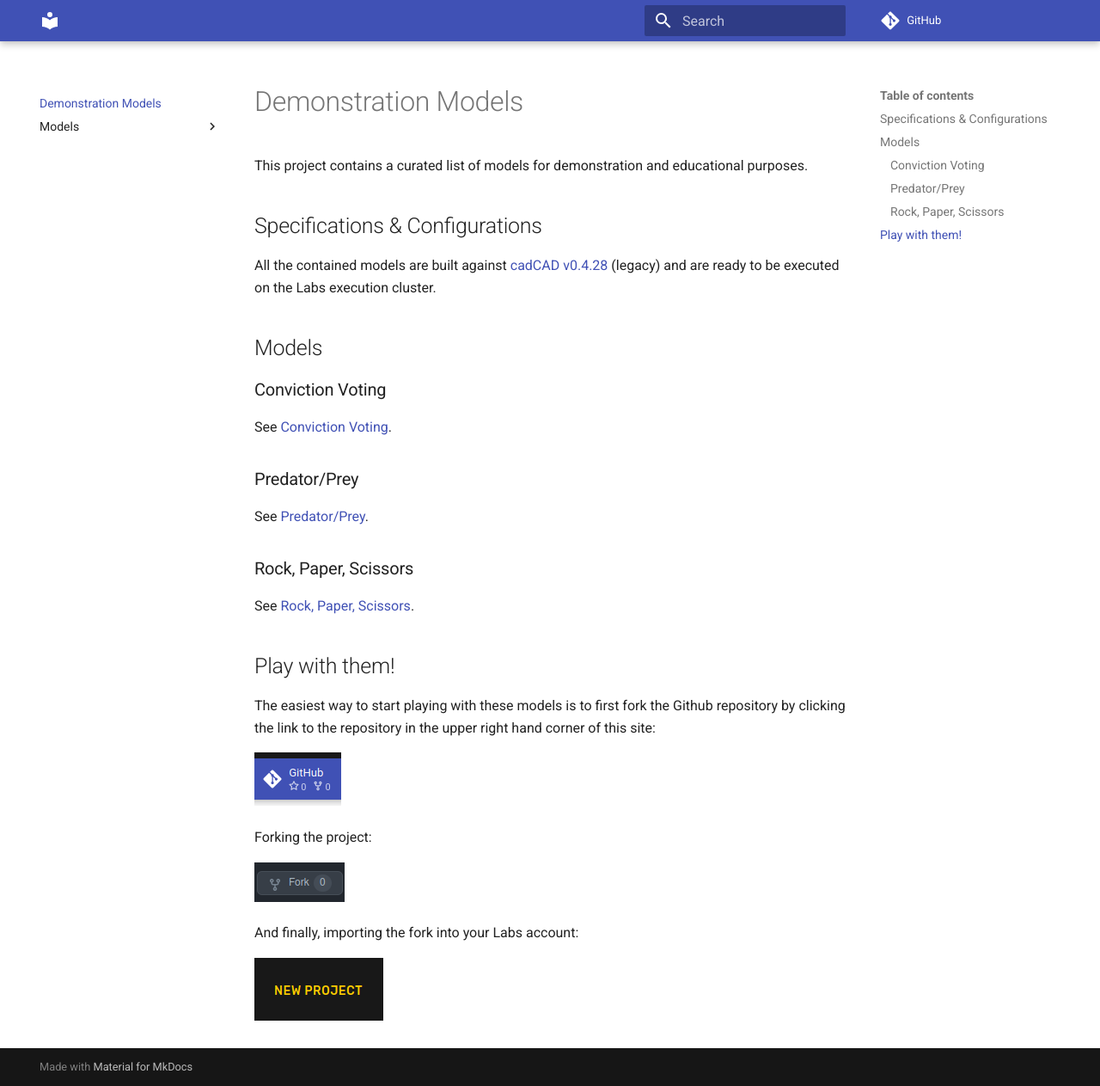
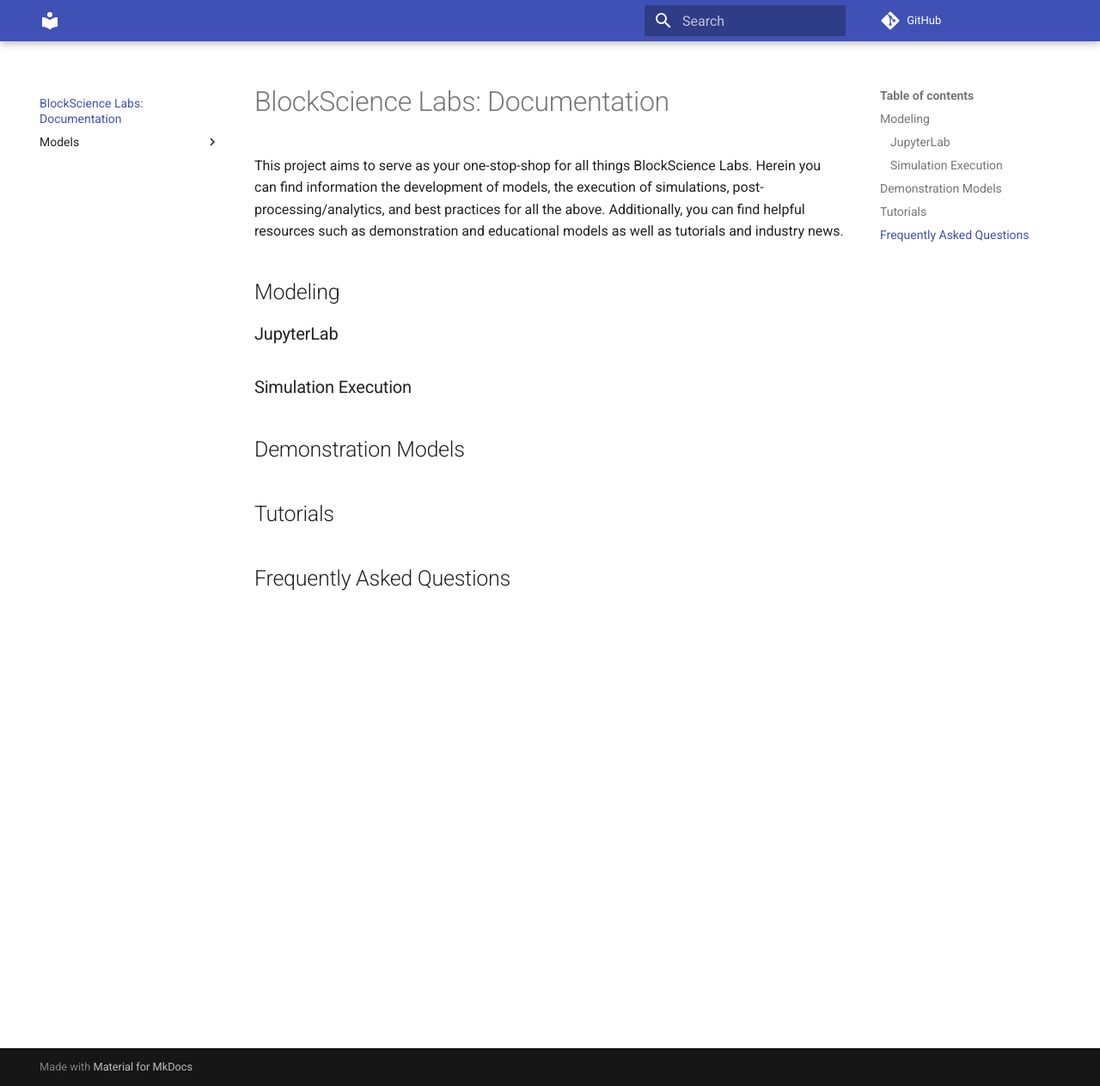
Before and after one commit to blockscience-labs/labs-demos, an MkDocs documentation site: the page built from docs/index.md, in a window 1280 px wide and 1263 px high. Shown: the whole window at 86% size. Built offline with MkDocs 1.6.1 and Material for MkDocs 9.7.7, drawn with Linux system fonts in a browser that asks for light colours; comment, search, counter and statistics services are not loaded.

Commit message:
Lots of updates; mainly restructure.

```diff
--- a/docs/index.md
+++ b/docs/index.md
@@ -1,28 +1,14 @@
-# Demonstration Models
-This project contains a curated list of models for demonstration and educational purposes.
+# BlockScience Labs: Documentation
+This project aims to serve as your one-stop-shop for all things BlockScience Labs. Herein you can find information the development of models, the execution of simulations, post-processing/analytics, and best practices for all the above. Additionally, you can find helpful resources such as demonstration and educational models as well as tutorials and industry news.
 
-## Specifications & Configurations
-All the contained models are built against <a href="https://pypi.org/project/cadCAD/0.4.28/" target="_blank">cadCAD v0.4.28</a> (legacy) and are ready to be executed on the Labs execution cluster.
+## Modeling
 
-## Models
-### Conviction Voting
-See [Conviction Voting](models/conviction-voting.md).
+### JupyterLab
 
-### Predator/Prey
-See [Predator/Prey](models/predator-prey.md).
+### Simulation Execution
 
-### Rock, Paper, Scissors
-See [Rock, Paper, Scissors](models/rps.md).
+## Demonstration Models
 
-## Play with them!
-The easiest way to start playing with these models is to first fork the Github repository by clicking the link to the repository in the upper right hand corner of this site:
+## Tutorials
 
-![](images/github.png)
-
-Forking the project:
-
-![](images/fork.png)
-
-And finally, importing the fork into your Labs account:
-
-![](images/new-project.png)
+## Frequently Asked Questions
--- a/docs/models/rps.md
+++ /dev/null
@@ -1 +0,0 @@
-# Rock, Paper, Scissors
```
Also changed, not shown: docs/models/bonding-curve/bonding-curve.md (added, +1 -0 lines), docs/models/index.md (added, +34 -0 lines), docs/models/predator-prey-abm/predator-prey-abm.md (added, +1 -0 lines), docs/models/robots-and-marbles/robots-and-marbles.md (added, +1 -0 lines), docs/models/conviction-voting/conviction-voting.md (renamed from docs/models/conviction-voting.md), docs/models/predator-prey/predator-prey.md (renamed from docs/models/predator-prey.md).
